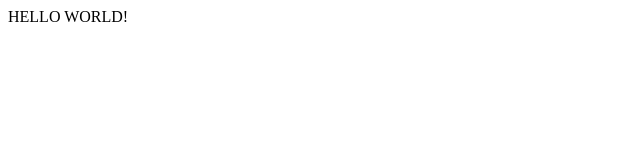
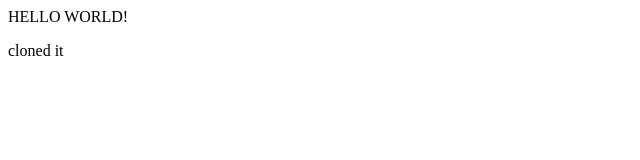
Before and after one commit to Preetham-D/git-playground, a plain HTML site: page index.html in a window 1280 px wide. Shown: the full height of the page, 0-640 px from the left. Drawn offline with Linux system fonts and the light colour scheme.

Commit message:
cloned and edited html

```diff
--- a/index.html
+++ b/index.html
@@ -6,5 +6,6 @@
     </head>
     <body>
         HELLO WORLD!
+        <p>cloned it</p>
     </body>
 </html>
```
